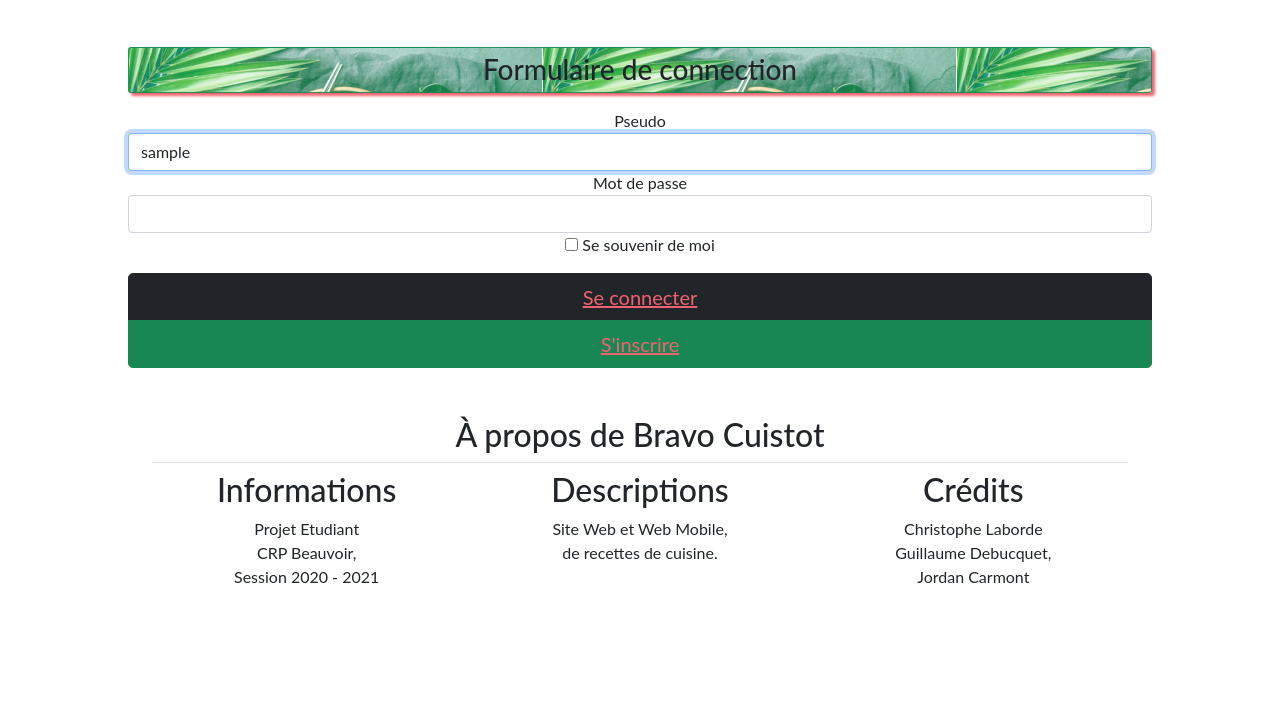
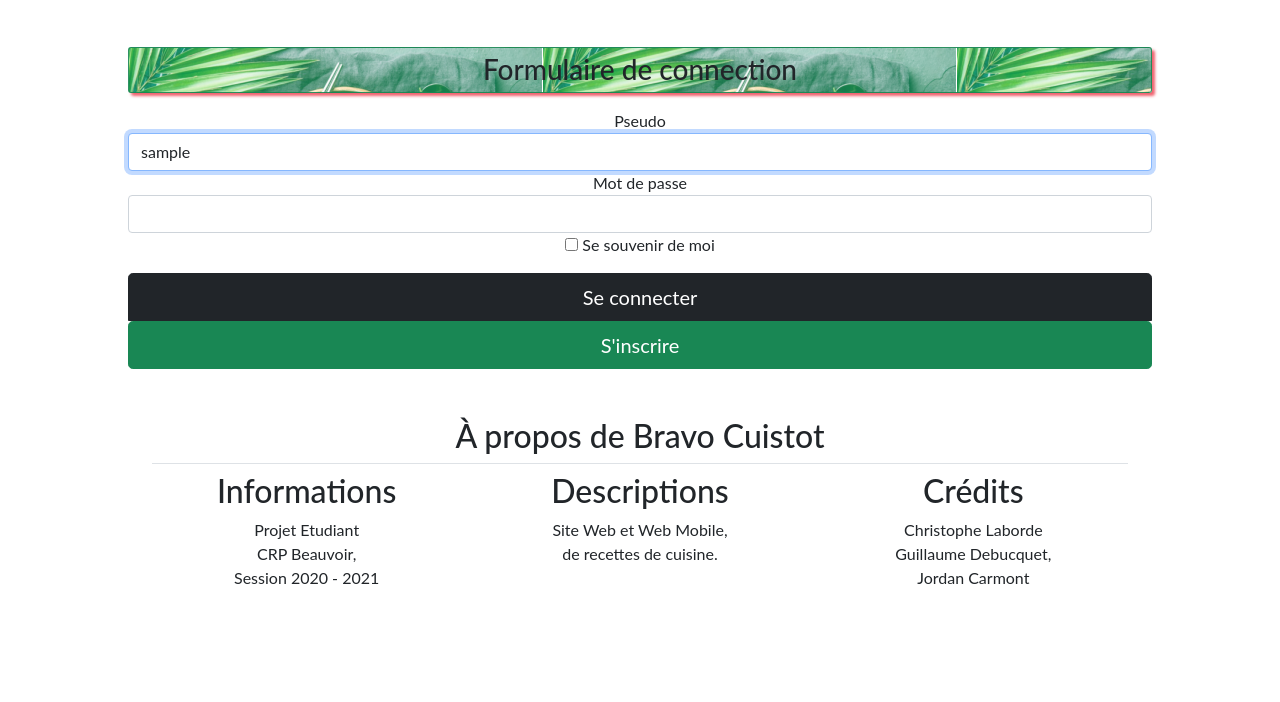
Before and after one commit to Thaishery/bravo_cuistot, a PHP site: template templates/security/login.html.twig in a window 1280 px wide. Shown: the part 105-807 px from the top of the page. Before the commit the page ends 688 px from the top, so only its background shows below. Run offline with PHP 8.4, Linux system fonts and the light colour scheme; the template is opened without the code that fills it: most values are stand-ins (such as "Sample title", 1, 10 or a date in 2020); some libraries are stand-ins or nearby versions.

Commit message:
correction bug, formulaire login/register

```diff
--- a/templates/security/login.html.twig
+++ b/templates/security/login.html.twig
@@ -57,14 +57,17 @@
 
                          {# *** Bouton: Se Connecter *** #}
                          <button type="submit" class="btn btn-dark btn-lg px-4 gap-3">
-                             <a href="{{ path('app_login') }}"> Se connecter </a>
+                            Se connecter
                          </button>
 
                          {# *** Bouton: S'inscrire *** #}
-                         <button type="submit" class="btn btn-success btn-lg px-4">
-                             <a href="{{ path('app_register') }}"> S'inscrire </a>
+                         <div class="col-12">
+                         <a class="col-12" href="{{ path('app_register') }}">
+                         <button type="submit" class="btn col-12 btn-success btn-lg px-4">
+                             S'inscrire
                          </button>
-
+                        </a>
+                        </div>
                      </div>
 
              </form>
```
Also changed, not shown: templates/registration/register.html.twig (+7 -2 lines).
